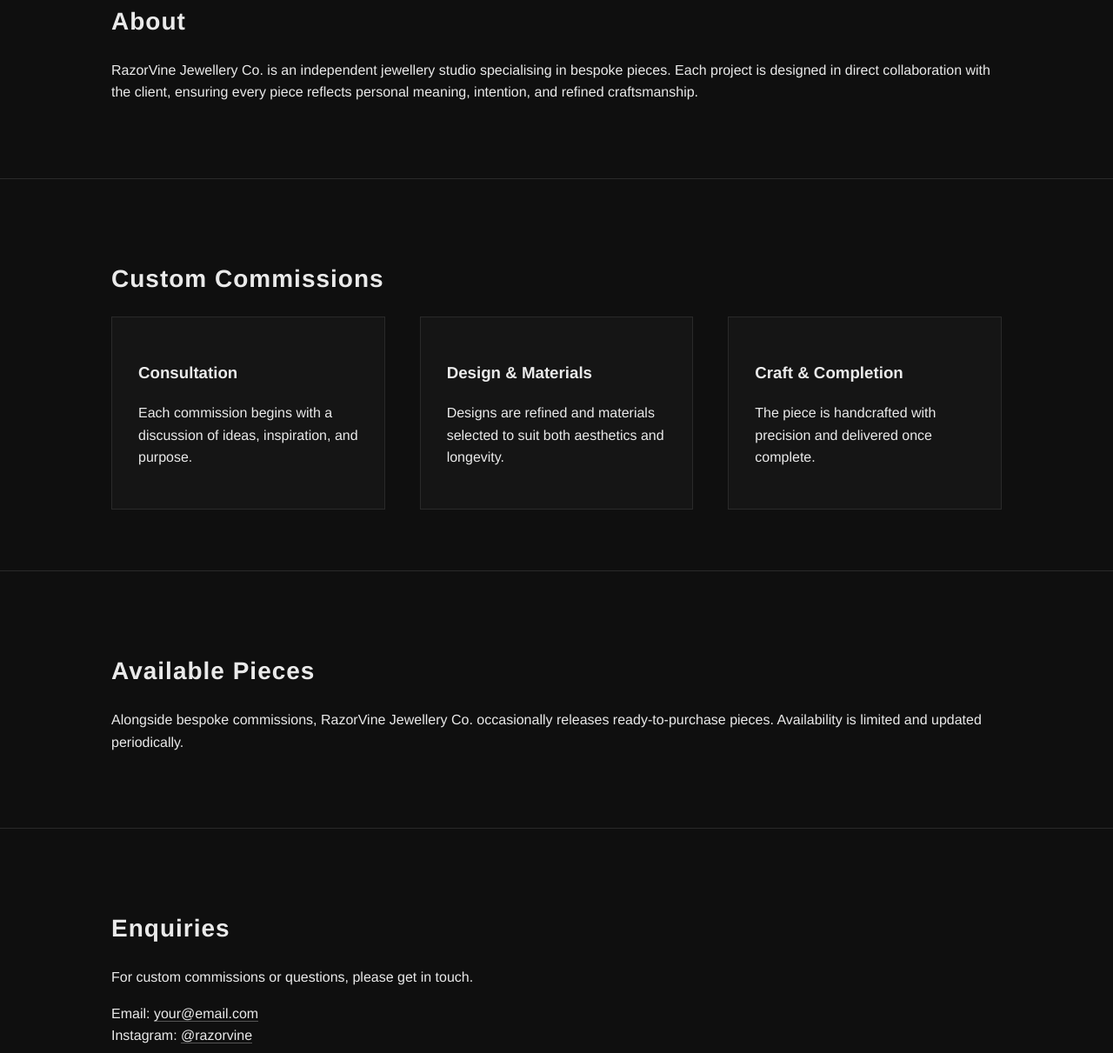
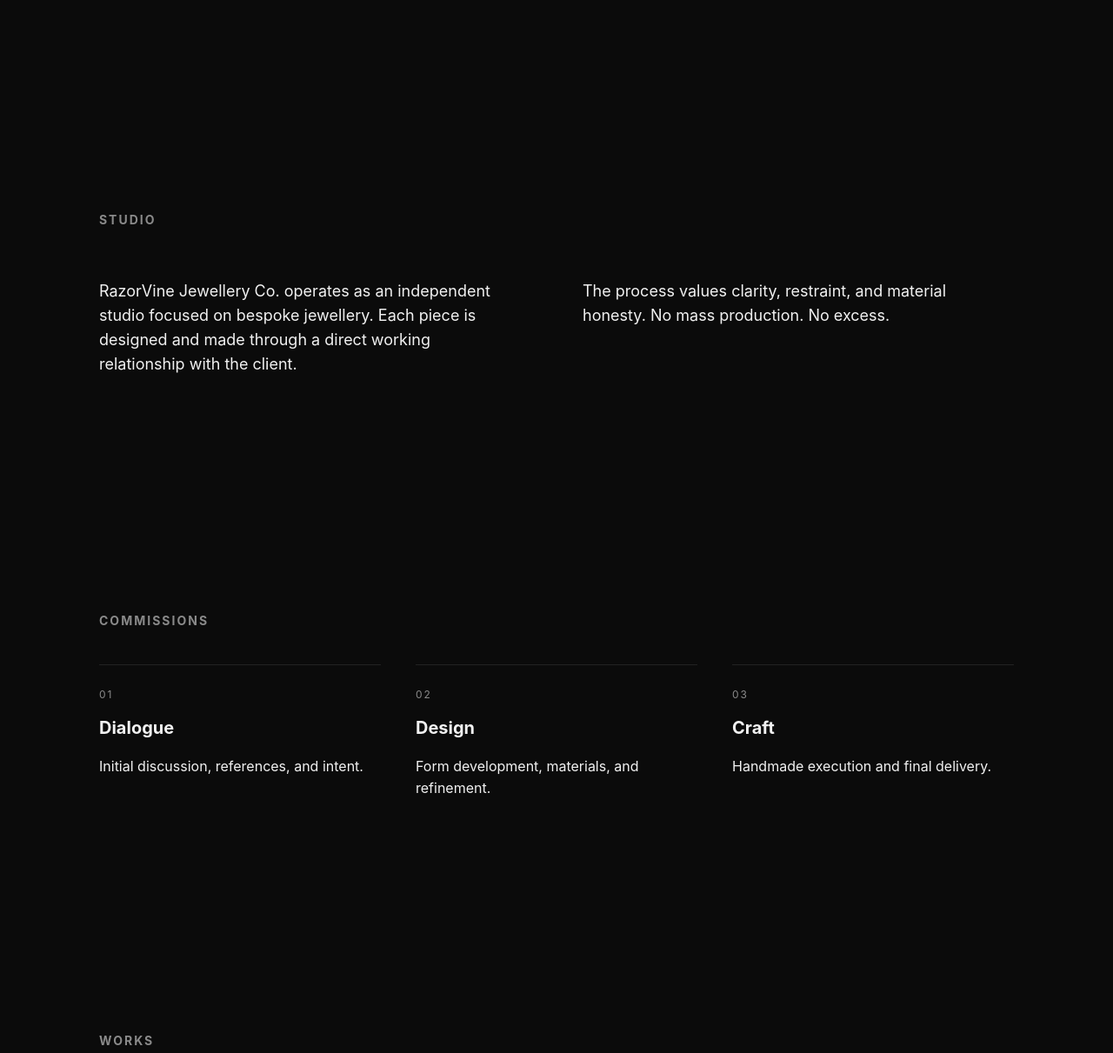
Before and after one commit to k4q4rtnrch-blip/RazorVine, a plain HTML site: page docs/index.html in a window 1280 px wide. Shown: the part 454-1665 px from the top of the page at 87% size. Drawn offline with Linux system fonts and the light colour scheme.

Commit message:
Update index.html

```diff
--- a/docs/index.html
+++ b/docs/index.html
@@ -3,135 +3,190 @@
 <head>
   <meta charset="UTF-8">
   <title>RazorVine Jewellery Co.</title>
-  <meta name="viewport" content="width=device-width, initial-scale=1.0">
+  <meta name="viewport" content="width=device-width, initial-scale=1">
 
   <style>
+    :root {
+      --bg: #0b0b0b;
+      --fg: #f1f1f1;
+      --muted: #8a8a8a;
+      --accent: #ffffff;
+    }
+
+    * {
+      box-sizing: border-box;
+    }
+
     body {
       margin: 0;
-      font-family: "Helvetica Neue", Arial, sans-serif;
-      background-color: #0f0f0f;
-      color: #eaeaea;
-      line-height: 1.6;
+      background: var(--bg);
+      color: var(--fg);
+      font-family: "Inter", "Helvetica Neue", Arial, sans-serif;
+      line-height: 1.55;
+    }
+
+    .wrap {
+      max-width: 1100px;
+      margin: 0 auto;
+      padding: 90px 24px;
     }
 
     header {
-      padding: 80px 10%;
-      border-bottom: 1px solid #2a2a2a;
+      padding-bottom: 120px;
     }
 
     header h1 {
-      font-size: 48px;
-      letter-spacing: 2px;
-      margin-bottom: 10px;
+      font-size: clamp(42px, 7vw, 84px);
+      letter-spacing: -1px;
+      margin: 0 0 20px 0;
     }
 
     header p {
+      max-width: 520px;
       font-size: 18px;
-      max-width: 600px;
-      color: #bcbcbc;
+      color: var(--muted);
     }
 
     section {
-      padding: 70px 10%;
-      border-bottom: 1px solid #2a2a2a;
+      padding: 120px 0;
     }
 
-    h2 {
-      font-size: 28px;
-      margin-bottom: 20px;
-      letter-spacing: 1px;
+    section h2 {
+      font-size: 14px;
+      letter-spacing: 2px;
+      text-transform: uppercase;
+      color: var(--muted);
+      margin-bottom: 40px;
     }
 
-    .columns {
+    .two-col {
       display: grid;
-      grid-template-columns: repeat(auto-fit, minmax(250px, 1fr));
+      grid-template-columns: 1fr 1fr;
+      gap: 60px;
+    }
+
+    .two-col p {
+      max-width: 480px;
+      font-size: 18px;
+    }
+
+    .process {
+      display: grid;
+      grid-template-columns: repeat(3, 1fr);
       gap: 40px;
     }
 
-    .card {
-      background-color: #151515;
-      padding: 30px;
-      border: 1px solid #2a2a2a;
+    .step {
+      border-top: 1px solid #222;
+      padding-top: 20px;
+    }
+
+    .step span {
+      font-size: 12px;
+      color: var(--muted);
+      letter-spacing: 2px;
+    }
+
+    .step h3 {
+      margin: 12px 0 10px;
+      font-size: 20px;
     }
 
     footer {
-      padding: 40px 10%;
-      text-align: center;
+      padding: 80px 0 40px;
+      color: var(--muted);
       font-size: 14px;
-      color: #888;
     }
 
     a {
-      color: #eaeaea;
+      color: var(--fg);
       text-decoration: none;
-      border-bottom: 1px solid #555;
+      border-bottom: 1px solid #444;
     }
 
     a:hover {
-      border-color: #fff;
+      border-color: var(--accent);
+    }
+
+    @media (max-width: 900px) {
+      .two-col,
+      .process {
+        grid-template-columns: 1fr;
+      }
+
+      section {
+        padding: 80px 0;
+      }
     }
   </style>
 </head>
 
 <body>
 
+  <div class="wrap">
+
     <header>
-  <h1>RazorVine Jewellery Co.</h1>
+      <h1>RazorVine<br>Jewellery Co.</h1>
       <p>
         Custom-designed and handcrafted jewellery.
-    One-to-one collaboration from concept to completion.
+        Built through direct collaboration from concept to completion.
       </p>
     </header>
 
     <section>
-  <h2>About</h2>
+      <h2>Studio</h2>
+      <div class="two-col">
         <p>
-    RazorVine Jewellery Co. is an independent jewellery studio specialising in bespoke pieces.
-    Each project is designed in direct collaboration with the client, ensuring every piece
-    reflects personal meaning, intention, and refined craftsmanship.
+          RazorVine Jewellery Co. operates as an independent studio focused on
+          bespoke jewellery. Each piece is designed and made through a direct
+          working relationship with the client.
         </p>
+        <p>
+          The process values clarity, restraint, and material honesty.
+          No mass production. No excess.
+        </p>
+      </div>
     </section>
 
     <section>
-  <h2>Custom Commissions</h2>
-  <div class="columns">
-    <div class="card">
-      <h3>Consultation</h3>
-      <p>
-        Each commission begins with a discussion of ideas, inspiration, and purpose.
-      </p>
+      <h2>Commissions</h2>
+      <div class="process">
+        <div class="step">
+          <span>01</span>
+          <h3>Dialogue</h3>
+          <p>Initial discussion, references, and intent.</p>
         </div>
-    <div class="card">
-      <h3>Design & Materials</h3>
-      <p>
-        Designs are refined and materials selected to suit both aesthetics and longevity.
-      </p>
+        <div class="step">
+          <span>02</span>
+          <h3>Design</h3>
+          <p>Form development, materials, and refinement.</p>
         </div>
-    <div class="card">
-      <h3>Craft & Completion</h3>
-      <p>
-        The piece is handcrafted with precision and delivered once complete.
-      </p>
+        <div class="step">
+          <span>03</span>
+          <h3>Craft</h3>
+          <p>Handmade execution and final delivery.</p>
         </div>
       </div>
     </section>
 
     <section>
-  <h2>Available Pieces</h2>
+      <h2>Works</h2>
+      <div class="two-col">
         <p>
-    Alongside bespoke commissions, RazorVine Jewellery Co. occasionally releases
-    ready-to-purchase pieces. Availability is limited and updated periodically.
+          Alongside commissions, select ready-made pieces are released periodically.
+          Availability is limited and unreplicated.
         </p>
+        <p>
+          Updates and releases are announced through direct channels.
+        </p>
+      </div>
     </section>
 
     <section>
-  <h2>Enquiries</h2>
+      <h2>Contact</h2>
       <p>
-    For custom commissions or questions, please get in touch.
-  </p>
-  <p>
-    Email: <a href="mailto:your@email.com">your@email.com</a><br>
-    Instagram: <a href="#">@razorvine</a>
+        Enquiries and commission requests:<br>
+        <a href="mailto:your@email.com">your@email.com</a>
       </p>
     </section>
 
@@ -139,5 +194,7 @@
       © RazorVine Jewellery Co.
     </footer>
 
+  </div>
+
 </body>
 </html>
```
Lines whose indentation alone changed are shown as unchanged.
